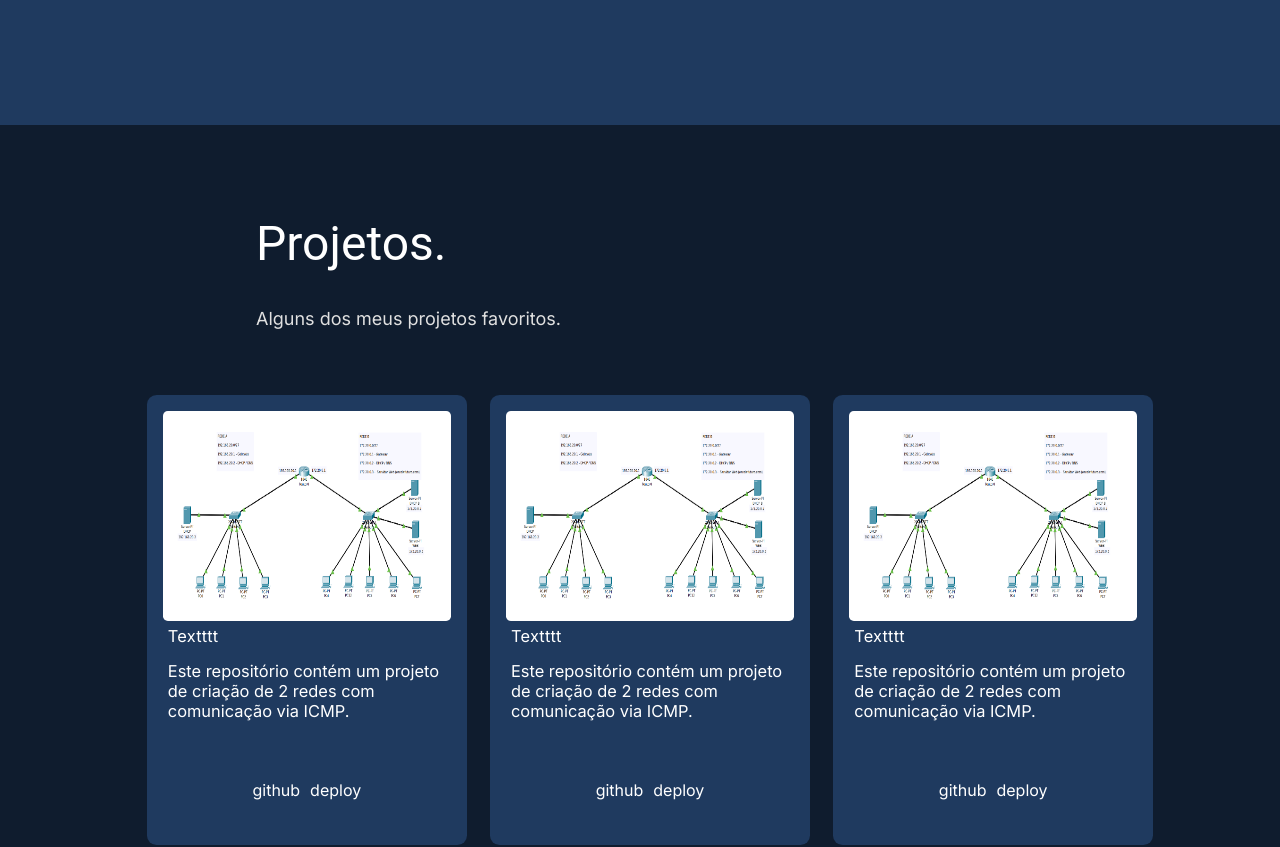
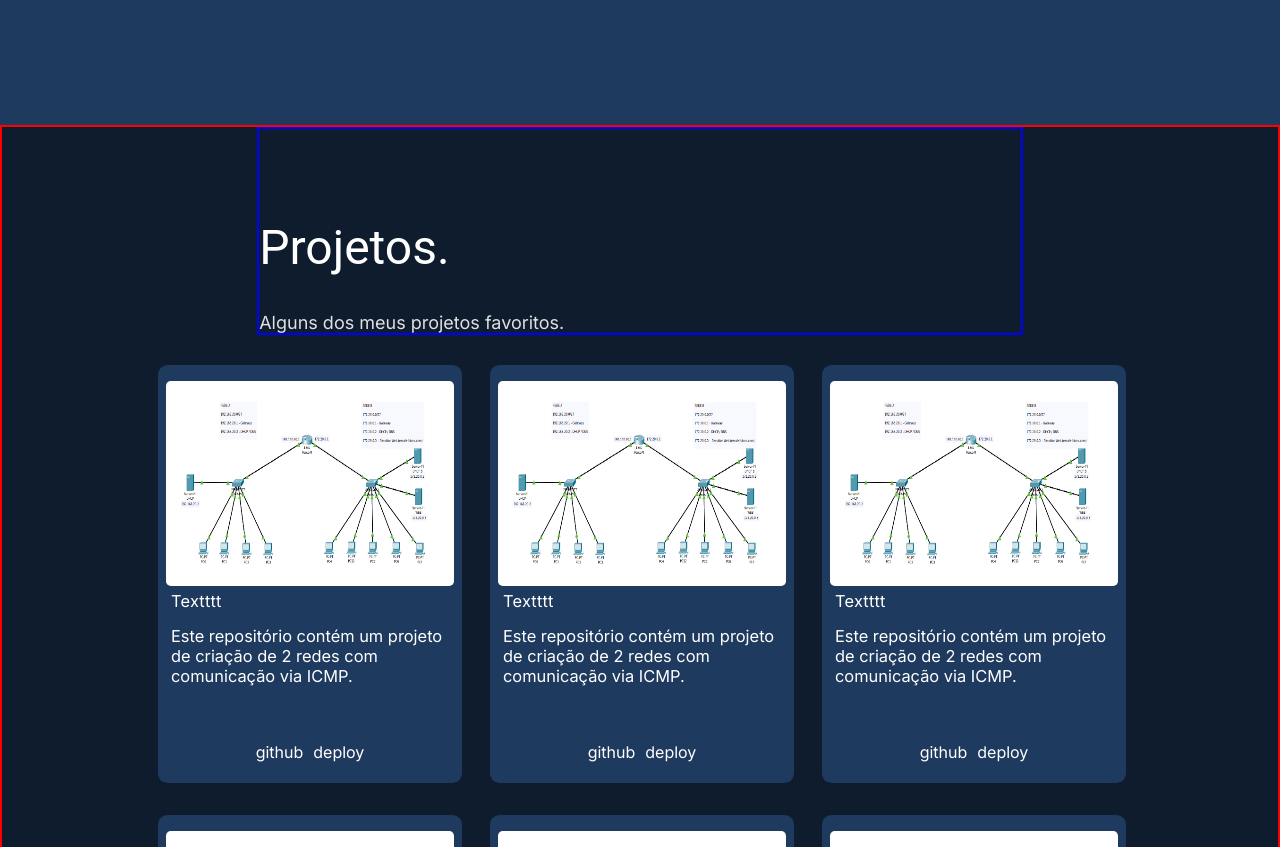
Before and after one commit to danargolo/portfolio, a Next.js app: page / in a window 1280 px wide. Shown: the part 1500-2347 px from the top of the page. Built offline with nearby package versions, Linux system fonts and the light colour scheme.

Commit message:
style: Card and Slider adjustments

```diff
--- a/src/components/Projects/index.jsx
+++ b/src/components/Projects/index.jsx
@@ -14,14 +14,14 @@ const projects = ['1','2','3','1','2','3'];
 
 export const Projects = () => {
   return (
-    <S.Projects id="projects">
+    <S.Projects id="projects" style={{border:"2px solid red"}}>
       {/* <Hr text="Projetos"/> */}
-      <S.ProjectsWrapper>
+      <S.ProjectsWrapper style={{border:"2px solid blue"}}>
         <SectionTittle text="Projetos" />
         <S.Text>Alguns dos meus projetos favoritos.</S.Text>
-        <Slider data={projects}/>
         {/* <S.StyledAnchor text="Ver todos" disabled/> */}
       </S.ProjectsWrapper>
+      <Slider data={projects}/>
     </S.Projects>
   );
 };
--- a/src/components/Projects/styles.js
+++ b/src/components/Projects/styles.js
@@ -9,7 +9,7 @@ export const Text = styled.p`
   /* padding-top: 5rem; */
   font-size: clamp(1.032rem, 2vw, 1.125rem);
   /* font-weight: 700; */
-  text-align: left;
+  text-align: justify;
   align-self: self-start;
   color: ${({theme}) => theme.colors.text200};
   width: 80%;
@@ -41,7 +41,8 @@ export const ProjectsWrapper = styled.article`
   /* width: 100%; */
   /* gap:3rem; */
   /* border: 2px solid red; */
-  padding: 5.625rem 0;
+  padding-top: 5.625rem;
+  /* padding: 5.625rem 0; */
 
 
   @media (min-width: 769px) {
--- a/src/components/ui/Card/styles.js
+++ b/src/components/ui/Card/styles.js
@@ -13,8 +13,8 @@ export const Card = styled.div`
   display: flex;
   align-items: center;
   justify-content: center;
-  width: 20rem;
-  height: 28.125rem;
+  width: 19rem;
+  height: 26.125rem;
   padding: 1rem;
   border-radius: 0.6rem;
   /* background-color: ${({theme}) => theme.colors.bg200}; */
--- a/src/components/ui/Slider/styles.js
+++ b/src/components/ui/Slider/styles.js
@@ -16,31 +16,35 @@ export const Slider = styled.div`
 export const Wrapper = styled.div`
   display: flex;
   align-items: center;
-  width: 21.9rem;
+  /* width: 21.9rem; */
+  width: 100%;
   height: 28.9375rem;
   /* margin-left: 0.9rem; */
-  /* padding: 10px; */
-  gap: 2.7rem;
+
+  gap: 1.8rem;
   overflow-x: auto;
   scrollbar-width: none;
   scroll-snap-type: x mandatory;
 
   & > :first-child {
-    margin-left: 2.2rem;
+    margin-left: 3.7rem;
+    /* margin-left: 2.2rem; */
   }
 
   & > :last-child {
-    margin-right: 2.2rem;
+    margin-right: 3.7rem;
+    /* margin-right: 2.2rem; */
   }
 
   @media (min-width: 769px) {
     display: grid;
     grid-template-columns: repeat(3, 300px);
     grid-template-rows: auto;
+    justify-content: center;
+    margin-top: 30px;
     width: 85%;
     height: fit-content;
-    margin-top: 30px;
-    justify-content: center;
+    gap: 2rem;
     overflow-x: visible;
 
 
@@ -58,9 +62,11 @@ export const IndicatorWrapper = styled.div`
   display: flex;
   justify-content: center;
   margin: 1.5rem;
+  padding-bottom: 5.125rem;
   width: 65%;
   gap: 12px;
   z-index: 1;
+
 
   @media (min-width: 769px) {
     display: none;
```
